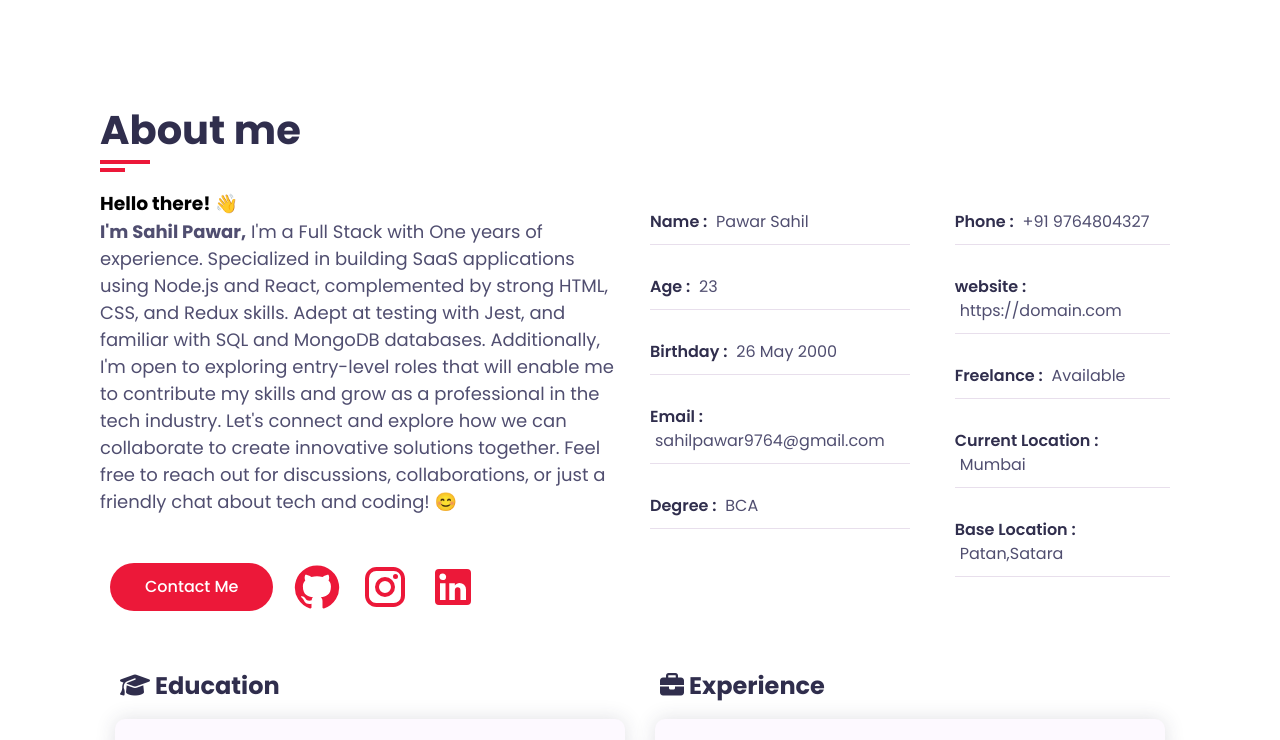
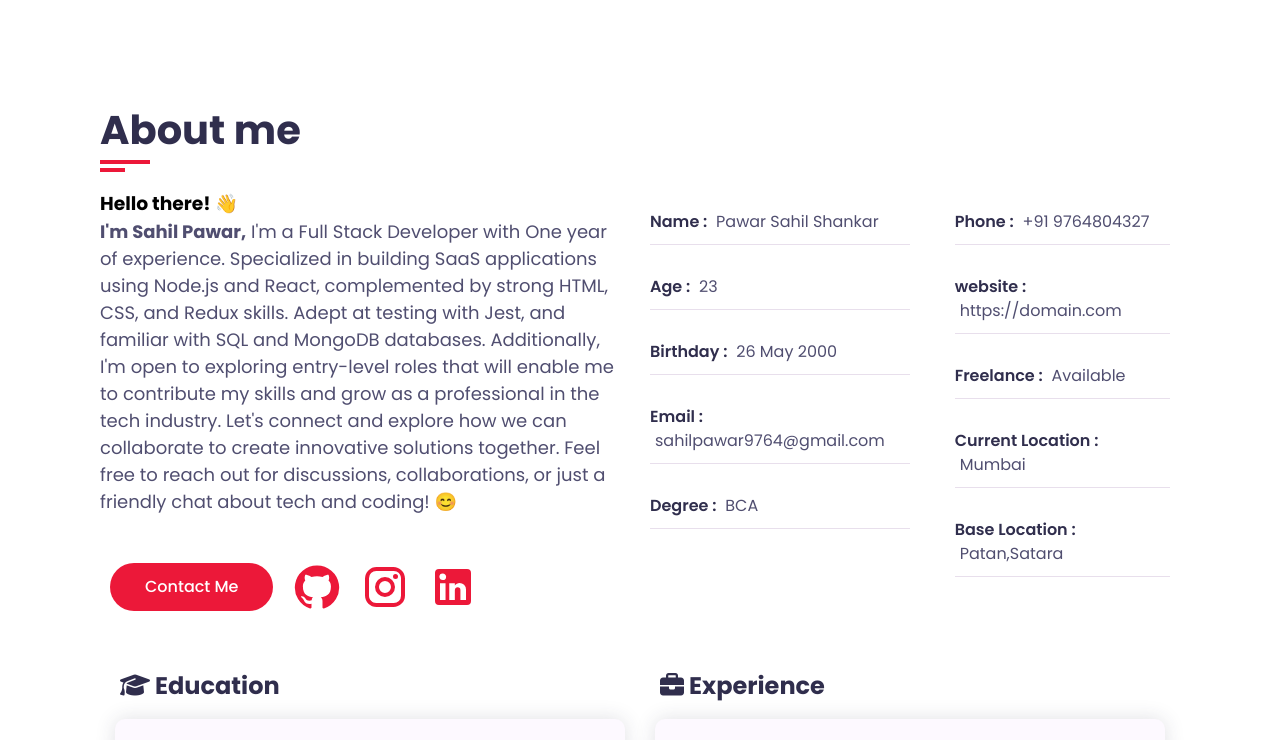
Before and after one commit to SahilPawar10/React_Portfolio, a React (Create React App) app: page /about in a window 1280 px wide. Shown: the top 740 px of the page. Built offline with nearby package versions, Linux system fonts and the light colour scheme; a web font is replaced by a local one.

Commit message:
added_tooltip

```diff
--- a/src/components/About/About.jsx
+++ b/src/components/About/About.jsx
@@ -18,8 +18,8 @@ function About() {
           <div class="about-text">
             <h3>Hello there! 👋 </h3>
             <p>
-              <b>I'm Sahil Pawar,</b> I'm a Full Stack with One years of
-              experience. Specialized in building SaaS applications using
+              <b>I'm Sahil Pawar,</b> I'm a Full Stack Developer with One year
+              of experience. Specialized in building SaaS applications using
               Node.js and React, complemented by strong HTML, CSS, and Redux
               skills. Adept at testing with Jest, and familiar with SQL and
               MongoDB databases. Additionally, I'm open to exploring entry-level
@@ -70,7 +70,7 @@ function About() {
           <div className="section1">
             <div className="info-item padd-15">
               <p>
-                Name : <span>Pawar Sahil</span>
+                Name : <span>Pawar Sahil Shankar</span>
               </p>
             </div>
             <div className="info-item padd-15">
--- a/src/components/Projects/Projects.jsx
+++ b/src/components/Projects/Projects.jsx
@@ -9,6 +9,7 @@ import { styled } from "@mui/material/styles";
 // import Typography from "@mui/material/Typography";
 import GitHubIcon from "@mui/icons-material/GitHub";
 import OnlinePredictionIcon from "@mui/icons-material/OnlinePrediction";
+import Tooltip from "@mui/material/Tooltip";
 
 import Card from "@mui/material/Card";
 import CardHeader from "@mui/material/CardHeader";
@@ -44,16 +45,20 @@ function Projects() {
             />
             <CardContent></CardContent>
             <CardActions disableSpacing>
+              <Tooltip title="Github Link">
                 <IconButton aria-label="add to favorites">
                   <a href="https://github.com/SahilPawar10/Chat_Application">
                     <GitHubIcon />
                   </a>
                 </IconButton>
+              </Tooltip>
+              <Tooltip title="Hosted Link">
                 <IconButton aria-label="share">
                   <a href="#">
                     <OnlinePredictionIcon />
                   </a>
                 </IconButton>
+              </Tooltip>
             </CardActions>
           </Card>
         </div>
@@ -68,16 +73,20 @@ function Projects() {
             />
             <CardContent></CardContent>
             <CardActions disableSpacing>
+              <Tooltip title="Github Link">
                 <IconButton aria-label="add to favorites">
                   <a href="https://github.com/SahilPawar10/Landingpage">
                     <GitHubIcon />
                   </a>
                 </IconButton>
+              </Tooltip>
+              <Tooltip title="Hosted Link">
                 <IconButton aria-label="share">
                   <a href="https://voluble-bonbon-fffa7d.netlify.app/">
                     <OnlinePredictionIcon />
                   </a>
                 </IconButton>
+              </Tooltip>
             </CardActions>
           </Card>
         </div>
@@ -92,16 +101,21 @@ function Projects() {
             />
             <CardContent></CardContent>
             <CardActions disableSpacing>
+              <Tooltip title="Github Link">
                 <IconButton aria-label="add to favorites">
                   <a href="https://github.com/SahilPawar10/VMS/">
                     <GitHubIcon />
                   </a>
                 </IconButton>
+              </Tooltip>
+
+              <Tooltip title="Hosted Link">
                 <IconButton aria-label="share">
                   <a href="#">
                     <OnlinePredictionIcon />
                   </a>
                 </IconButton>
+              </Tooltip>
             </CardActions>
           </Card>
         </div>
```
Lines whose indentation alone changed are shown as unchanged.
